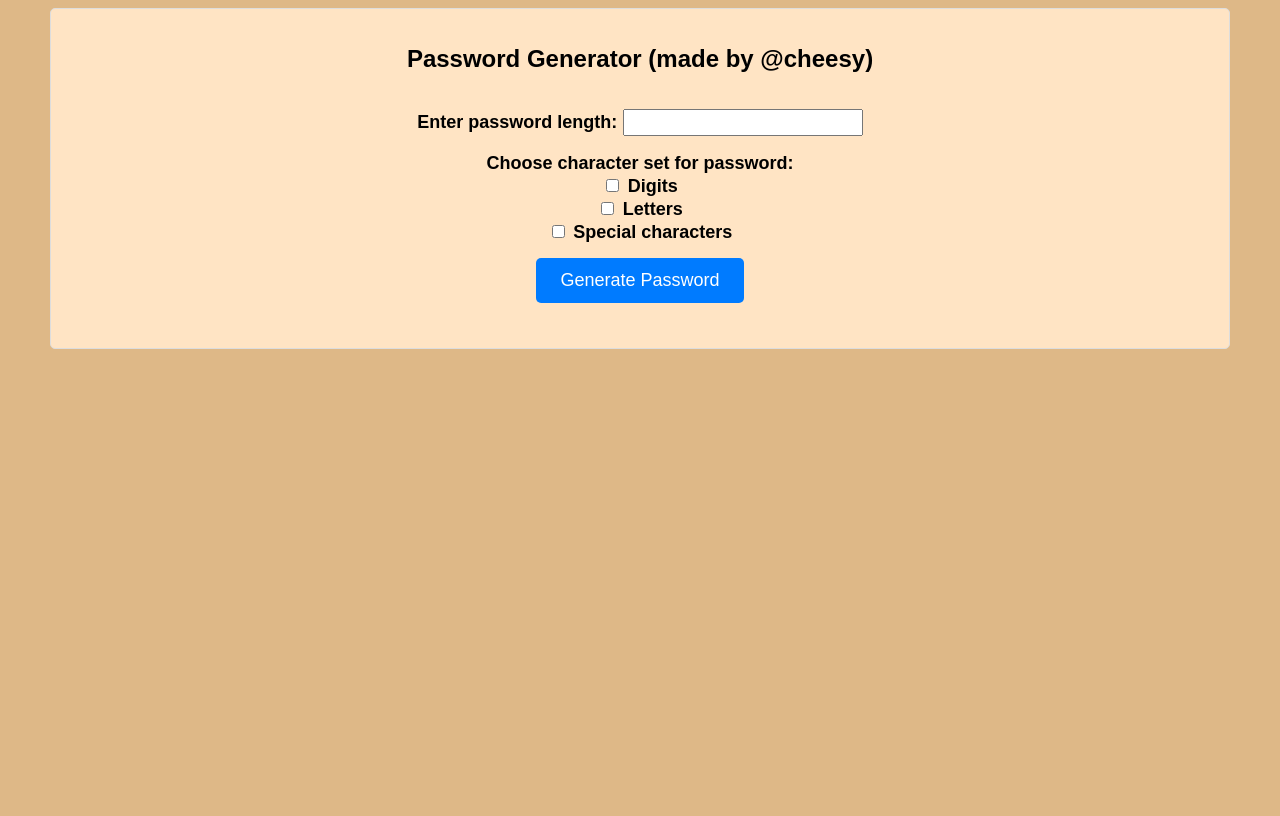
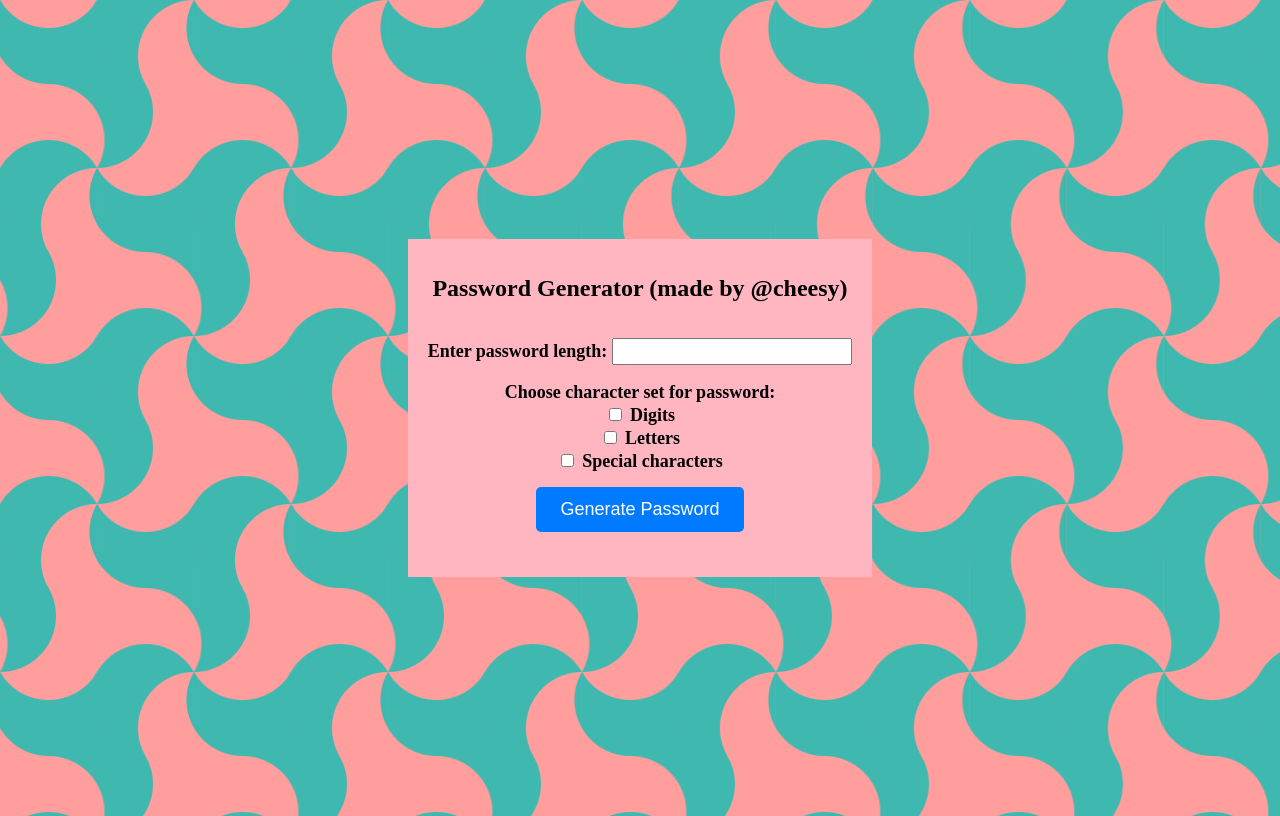
Before and after one commit to 22062239/Passwordgenerator, a Django app: page / in a window 1280 px wide. Before the commit the page ends 349 px from the top, so only its background shows below. Run offline with Django 5.2, Linux system fonts and the light colour scheme.

Commit message:
Made the css look purrrrtyyyy slayyyy

```diff
--- a/myfirstproject/myfirstapp/static/master.css
+++ b/myfirstproject/myfirstapp/static/master.css
@@ -6,24 +6,58 @@
   }
 }
 
-body {
-  background-color: burlywood;
-  font-family: Arial, Helvetica, sans-serif;
+html {
+  --r: 56px; /* control the size */
+  --c1: #3FB8AF /*color 1*/ 99%,#0000 101%;
+  --c2: #FF9E9D /*color 2*/ 99%,#0000 101%;
+
+  --s:calc(var(--r)*.866);  /* .866 = cos(30deg) */
+  --g0:radial-gradient(var(--r),var(--c1));
+  --g1:radial-gradient(var(--r),var(--c2));
+  --f:radial-gradient(var(--r) at calc(100% + var(--s)) 50%,var(--c1));
+  --p:radial-gradient(var(--r) at 100% 50%,var(--c2));
+  background:
+    var(--f) 0 calc(-5*var(--r)/2),
+    var(--f) calc(-2*var(--s)) calc(var(--r)/2),
+    var(--p) 0 calc(-2*var(--r)),
+    var(--g0) var(--s) calc(-5*var(--r)/2),
+    var(--g1) var(--s) calc( 5*var(--r)/2),
+    radial-gradient(var(--r) at 100% 100%,var(--c1)) 0 calc(-1*var(--r)),
+    radial-gradient(var(--r) at 0%   50% ,var(--c1)) 0 calc(-4*var(--r)),
+    var(--g1) calc(-1*var(--s)) calc(-7*var(--r)/2),
+    var(--g0) calc(-1*var(--s)) calc(-5*var(--r)/2),
+    var(--p) calc(-2*var(--s)) var(--r),
+    var(--g0) calc(-1*var(--s)) calc(var(--r)/ 2),
+    var(--g1) calc(-1*var(--s)) calc(var(--r)/-2),
+    var(--g0) 0 calc(-1*var(--r)),
+    var(--g1) var(--s) calc(var(--r)/-2),
+    var(--g0) var(--s) calc(var(--r)/ 2)
+    #FF9E9D; /*color 2 again here (yes I got lazy defining a variable ) */
+  background-size: calc(4*var(--s)) calc(6*var(--r));
 }
+
 
 .password-generator {
   max-width: 90%; /* Adjusted width for mobile */
-  margin: 0 auto;
   padding: 20px;
-  background-color: bisque;
-  border: 1px solid #ddd;
-  border-radius: 5px;
+  background-color: lightpink;
   text-align: center;
+  font-size: 1.5em;
 }
+
+.container {
+  display: flex;
+  justify-content: center;
+  align-items: center;
+  height: 100vh; /* Set the height of the container to viewport height */
+}
+
+
+
+
 
 .form-group {
   margin-bottom: 15px;
-  text-align: center;
   font-size: 20px; /* Reduced font size for mobile */
 }
 
@@ -62,16 +96,16 @@ input[type="number"] {
 }
 
 .password {
-  color: #333;
+  color: red;
   margin-bottom: 20px;
   max-width: 80%;
   margin: 0 auto;
   padding: 20px;
-  background-color: bisque;
-  border: 1px solid #ddd;
   border-radius: 5px;
+  border-style: solid;
   text-align: center;
   font-size: 1.5em;
+
 }
 
 .generate-link,
--- a/myfirstproject/myfirstapp/templates/myfirstapp/home.html
+++ b/myfirstproject/myfirstapp/templates/myfirstapp/home.html
@@ -5,6 +5,7 @@
 {% endblock %}
 
 {% block content %}
+<div class="container">
     <div class="password-generator">
         <h1>Password Generator (made by @cheesy)</h1>
         <form action="{% url 'generate_password' %}" method="POST" id="passwordForm">
@@ -27,6 +28,8 @@
             </div>
         </form>
     </div>
+</div>
+
 
 <script>
     document.getElementById('passwordForm').addEventListener('submit', function(event) {
```
Lines whose indentation alone changed are shown as unchanged.
